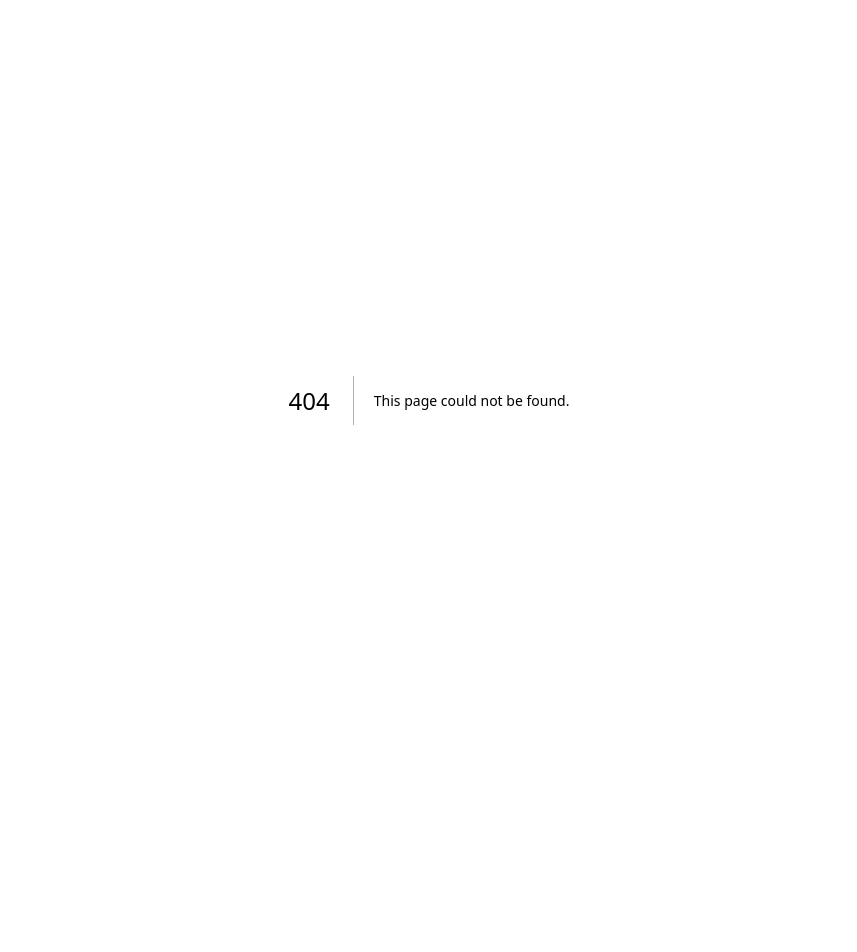
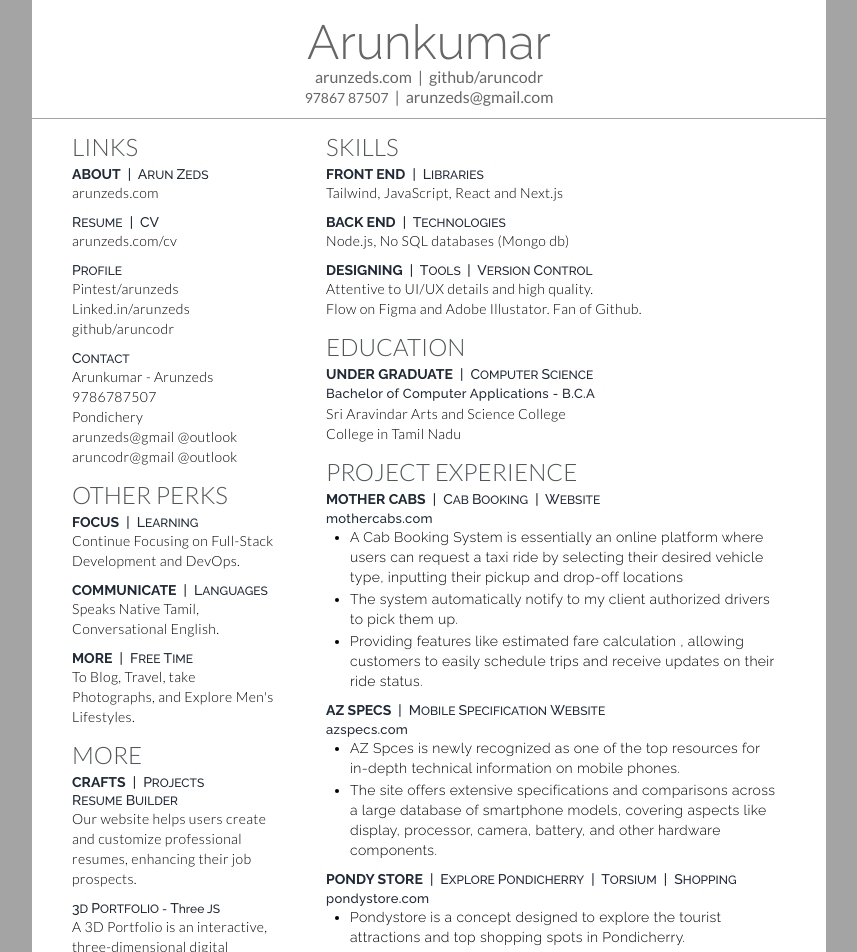
Before and after one commit to aruncodr/arunzeds, a Next.js app: page /cv in a window 1280 px wide. Before the commit this address had no page. Shown: the top 952 px of the page, without its empty margins (211-1068 px from the left). Before the commit the page ends 800 px from the top, so only its background shows below. Built offline with nearby package versions, Linux system fonts and the light colour scheme.

Commit message:
cv new added

```diff
--- /dev/null
+++ b/app/cv/page.jsx
@@ -0,0 +1,194 @@
+import React from 'react'
+import { Lato } from 'next/font/google'
+
+const lato = Lato({ subsets: ['latin'],
+  weight: ['100','300','400','700','900'],
+
+})
+
+function PageContent() {
+  return (
+    <div className='bg-white mx-auto text-gray-800 pt-4 w--[820px] w-[794px] h-[1122px]'>
+
+      <div className='leading-[52px]'>
+        <div className='text-[#666666] font-light text-center text-[48px]'>Arunkumar</div>
+        <div className='text-[#666666] leading-[18px] text-center text-[16px]'>
+           <div className={lato.className}><a href='https://arunzeds.com/'>arunzeds.com</a> &nbsp;|&nbsp; github/aruncodr<br />
+           <span className='text-[14px] leading-6'>97867 87507</span> &nbsp;|&nbsp; arunzeds@gmail.com</div>
+        </div>
+      </div>
+
+      <div className="h-[1px] mt-2 bg-gray-400 border-1 border-gray-400 dark:bg-gray-400" ></div>
+
+      <div className='grid grid-cols-3 pt-1 px-10 '>
+
+      <div className='pr-8 leading-none FIRSTSECTION'>
+        {/* ------------ LINK ------------ {`${lato.className}`} */}
+        <div>
+            <h1 className={lato.className}>LINKS</h1>
+            <h2>
+              <span className='head-bold'>ABOUT</span> &nbsp;|&nbsp;
+               A<span className='head-xs'>RUN </span>
+               Z<span className='head-xs'>EDS</span>
+            </h2>
+            <p className={lato.className}><a href='https://arunzeds.com/'>arunzeds.com</a></p>
+
+            <h2>
+               R<span className='head-xs'>ESUME</span> &nbsp;|&nbsp;
+               CV<span className='head-xs'></span>
+            </h2>
+            <p className={lato.className}><a href='https://arunzeds.com/cv'>arunzeds.com/cv</a></p>
+
+            <h2>
+               P<span className='head-xs'>ROFILE</span>
+            </h2>
+            <p>
+            <span className={lato.className}><a href='https://arunzeds.com/cv'>Pintest/arunzeds</a></span><br />
+            <span className={lato.className}><a href='https://arunzeds.com/cv'>Linked.in/arunzeds</a></span><br />
+            <span className={lato.className}><a href='https://arunzeds.com/cv'>github/aruncodr</a></span><br />
+            </p>
+            <h2>
+               C<span className='head-xs'>ONTACT</span>
+            </h2>
+            <p>
+            <span className={lato.className}><a href='https://arunzeds.com/cv'>Arunkumar - Arunzeds</a></span><br />
+            <span className={lato.className}><a href='https://arunzeds.com/cv'>9786787507</a></span><br />
+            <span className={lato.className}><a href='https://arunzeds.com/cv'>Pondichery</a></span><br />
+            <span className={lato.className}><a href='https://arunzeds.com/cv'>arunzeds@gmail @outlook</a></span><br />
+            <span className={lato.className}><a href='https://arunzeds.com/cv'>aruncodr@gmail @outlook</a></span><br />
+            </p>
+      </div>
+
+          {/* ----------------- OTHER PERKS -------------- */}
+      <div>
+          <h1 className={lato.className}>OTHER PERKS</h1>
+          <h2>
+            <span className='head-bold'>FOCUS</span> &nbsp;|&nbsp;
+            L<span className='head-xs'>EARNING </span>
+          </h2>
+          <p className={lato.className}>Continue Focusing on Full-Stack Development and DevOps.</p>
+          <h2>
+            <span className='head-bold'>COMMUNICATE</span> &nbsp;|&nbsp;
+            L<span className='head-xs'>ANGUAGES</span>
+          </h2>
+          <p className={lato.className}>Speaks Native Tamil, Conversational English.</p>
+          <h2>
+            <span className='head-bold'>MORE</span> &nbsp;|&nbsp;
+            F<span className='head-xs'>REE </span>
+            T<span className='head-xs'>IME</span>
+          </h2>
+          <p className={lato.className}>To Blog, Travel, take Photographs, and Explore Men's Lifestyles.</p>
+      </div>
+              {/* -------------------- MORE ---------------- */}
+      <div>
+          <h1 className={lato.className}>MORE</h1>
+          <h2>
+            <span className='head-bold'>CRAFTS</span> &nbsp;|&nbsp;
+            P<span className='head-xs'>ROJECTS</span>
+            <div className='pt-1'>
+            R<span className='head-xs'>ESUME </span>
+            B<span className='head-xs'>UILDER</span></div>
+          </h2>
+          <p className={lato.className}>Our website helps users create and customize professional resumes, enhancing their job prospects.</p>
+          <h2>
+            3<span className='head-xs'>D </span>
+            P<span className='head-xs'>ORTFOLIO - </span>
+            T<span className='head-xs'>hree JS</span>
+          </h2>
+          <p className={lato.className}>A 3D Portfolio is an interactive, three-dimensional digital showcase of my projects.</p>
+
+      </div>
+    </div>
+
+    {/* ------------ Second column ------------ */}
+    <div className='col-span-2 pl-4 pr-2'>
+      {/* ------------------SKILLS---------------- */}
+      <div>
+          <h1 className={lato.className}>SKILLS</h1>
+          <h2>
+            <span className='head-bold'>FRONT </span>
+            <span className='head-bold'>END</span> &nbsp;|&nbsp;
+            L<span className='head-xs'>IBRARIES </span>
+          </h2>
+          <p className={lato.className}>Tailwind, JavaScript, React and Next.js</p>
+          <h2>
+            <span className='head-bold'>BACK </span>
+            <span className='head-bold'>END</span> &nbsp;|&nbsp;
+            T<span className='head-xs'>ECHNOLOGIES </span>
+          </h2>
+          <p className={lato.className}>Node.js, No SQL databases (Mongo db)</p>
+          <h2>
+            <span className='head-bold'>DESIGNING</span> &nbsp;|&nbsp;
+            T<span className='head-xs'>OOLS </span> &nbsp;|&nbsp;
+            V<span className='head-xs'>ERSION </span>
+            C<span className='head-xs'>ONTROL</span>
+
+          </h2>
+          <p className={lato.className}>Attentive to UI/UX details and high quality.<br />Flow on Figma and Adobe Illustator. Fan of Github.</p>
+      </div>
+      {/* ----------------- EDUCATION -------------- */}
+      <div>
+          <h1 className={lato.className}>EDUCATION</h1>
+          <h2>
+            <span className='head-bold'>UNDER GRADUATE</span> &nbsp;|&nbsp;
+            C<span className='head-xs'>OMPUTER </span>
+            S<span className='head-xs'>CIENCE</span><br />
+          </h2>
+          <h3 className='pt-1.5'>Bachelor of Computer Applications - B.C.A</h3>
+          <p className={lato.className}>Sri Aravindar Arts and Science College<br />College in Tamil Nadu</p>
+      </div>
+      {/* ---------------PROJECT EXPERIENCE------------ */}
+      <div>
+          <h1 className={lato.className}>PROJECT EXPERIENCE</h1>
+          <h2>
+            <span className='head-bold'>MOTHER CABS</span> &nbsp;|&nbsp;
+            C<span className='head-xs'>AB </span>
+            B<span className='head-xs'>OOKING</span> &nbsp;|&nbsp;
+            W<span className='head-xs'>EBSITE</span>
+
+          </h2>
+          <h3>mothercabs.com</h3>
+          <ul role="list" className=''>
+            <li>A Cab Booking System is essentially an online platform where users can request a taxi ride by selecting their desired vehicle type,
+                inputting their pickup and drop-off locations</li>
+            <li>The system automatically notify to my client authorized drivers to pick them up.</li>
+            <li>Providing features like estimated fare calculation , allowing customers to easily schedule trips and receive updates on
+                their ride status.</li>
+          </ul>
+
+          <h2>
+            <span className='head-bold'>AZ SPECS</span> &nbsp;|&nbsp;
+            M<span className='head-xs'>OBILE </span>
+            S<span className='head-xs'>PECIFICATION </span>
+            W<span className='head-xs'>EBSITE</span>
+          </h2>
+          <h3>azspecs.com</h3>
+          <ul role="list" className=''>
+            <li>AZ Spces is newly recognized as one of the top resources for in-depth technical information on mobile phones.</li>
+            <li>The site offers extensive specifications and comparisons across a large database of smartphone models, covering aspects
+                like display, processor, camera, battery, and other hardware components.</li>
+          </ul>
+
+          <h2>
+            <span className='head-bold'>PONDY STORE</span> &nbsp;|&nbsp;
+            E<span className='head-xs'>XPLORE </span>
+            P<span className='head-xs'>ONDICHERRY</span> &nbsp;|&nbsp;
+            T<span className='head-xs'>ORSIUM</span> &nbsp;|&nbsp;
+            S<span className='head-xs'>HOPPING</span>
+          </h2>
+          <h3>pondystore.com</h3>
+          <ul role="list" className=''>
+            <li>Pondystore is a concept designed to explore the tourist attractions and top shopping spots in Pondicherry. </li>
+            <li>My website assists travelers in making informed decisions by offering reviews, price comparisons, and offering services.</li>
+          </ul>
+      </div>
+
+    </div>
+
+  </div>
+
+</div>
+  )
+}
+
+export default PageContent
--- a/app/globals.css
+++ b/app/globals.css
@@ -25,3 +25,29 @@ body {
     text-wrap: balance;
   }
 }
+
+/* CV PAGES CUSTOM CLASS */
+
+@layer components {
+  h1 {
+    @apply leading-none text-[#525659] text-2xl pt-3 font-light;
+  }
+  h2 {
+    @apply leading-none pt-2 font-medium text-sm;
+  }
+  .head-bold {
+    @apply leading-none font-bold;
+  }
+  .head-xs {
+    @apply leading-none text-xs;
+  }
+  h3 {
+    @apply leading-none pb-0.5 pt-1.5 tracking-wide text-[13px] font-medium;
+  }
+  p {
+    @apply leading-5 pb-1 text-black pt-0.5 tracking-wide text-sm font-light;
+  }
+  ul {
+    @apply leading-5 pb-1 text-black tracking-wide text-sm font-light marker:text-[##525659] list-disc pl-6 space-y-0.5;
+  }
+}
--- a/app/page.js
+++ b/app/page.js
@@ -1,19 +1,20 @@
 'use client'
  import { useRouter } from 'next/navigation'
 import Image from "next/image";
-import PageContent from "./cv/page";
+import PageContent from "./cv0/page";
 
 
 export default function Home() {
   const router = useRouter()
 
   return (
-<div>
-  <div className=''>
-    <button type="button" onClick={() => router.push('./cv/')}>
+<div className='bg-white flex flex-col'>
+    <button className='h-64 w- bg-teal-500' type="button" onClick={() => router.push('./cv/')}>
       Show My CV
     </button>
-    </div>
+    <button className='h-64 w- bg-blue-500' type="button" onClick={() => router.push('./cv0/')}>
+      Show My CV
+    </button>
 </div>
   );
 }
```
